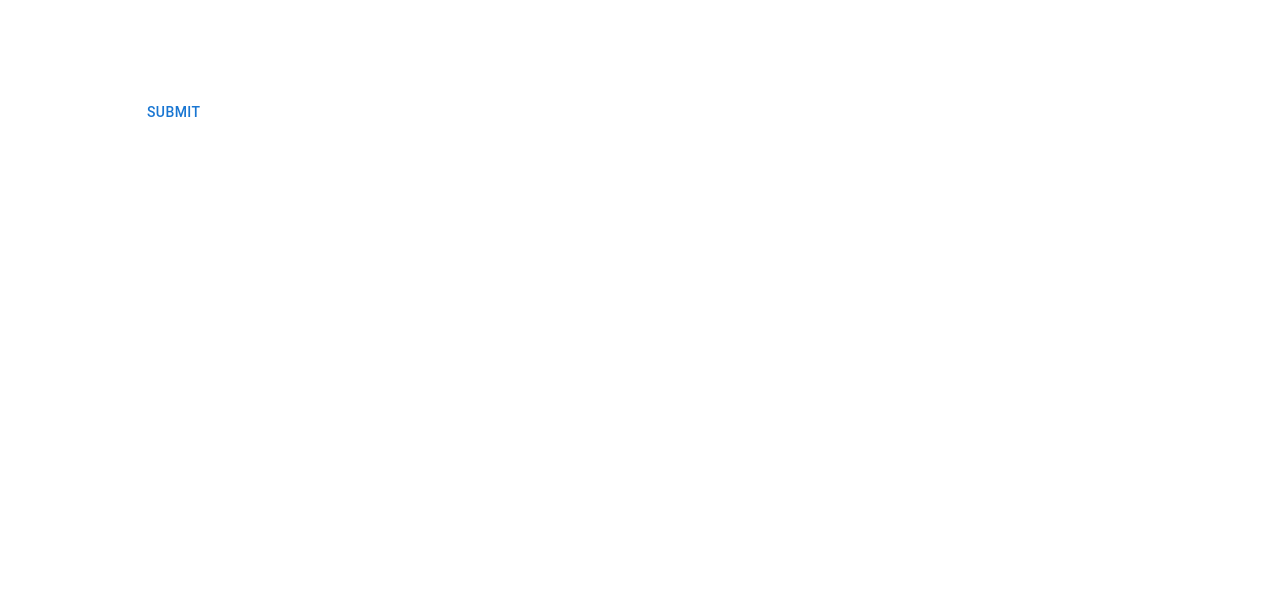
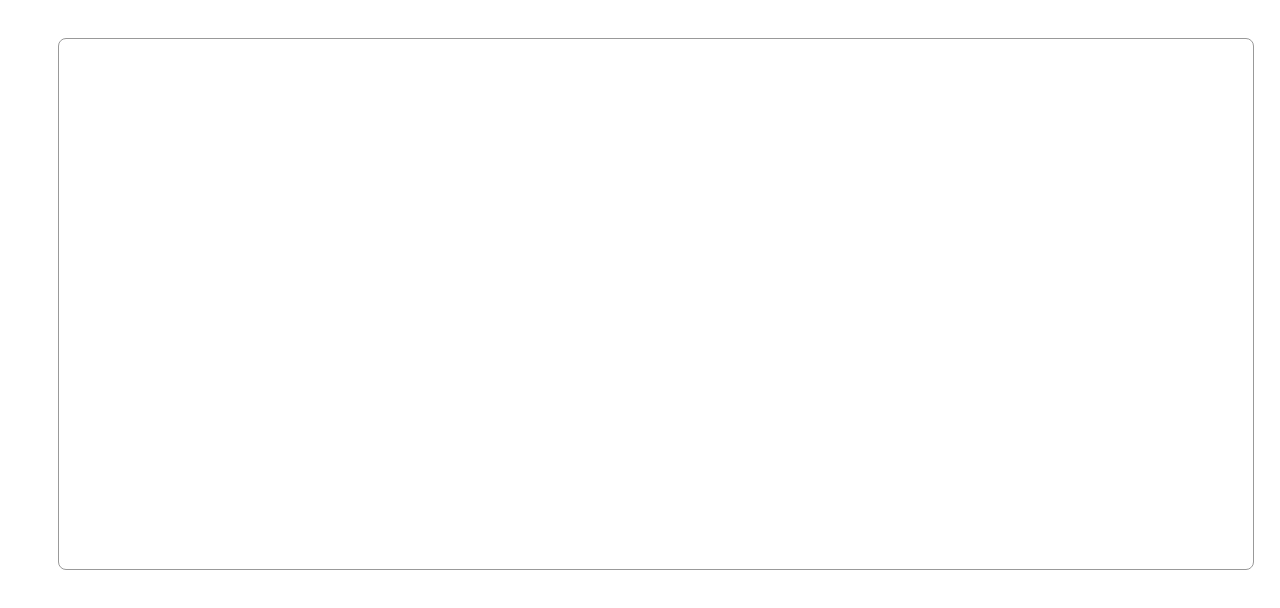
Before and after one commit to Meruem117/ts-tool, a React (Vite) app: page / in a window 1280 px wide. Shown: the top 608 px of the page. Built offline with nearby package versions, Linux system fonts and the light colour scheme.

Commit message:
fix draft error

```diff
--- a/index.html
+++ b/index.html
@@ -10,6 +10,8 @@
 
 <body>
     <div id="root"></div>
+    <!-- fix draft.js global is not defined -->
+    <script>const global = globalThis;</script>
     <script type="module" src="/src/main.tsx"></script>
 </body>
 
--- a/src/App.tsx
+++ b/src/App.tsx
@@ -1,13 +1,8 @@
 import React, { useState } from 'react'
-import { Box, Button } from '@mui/material'
-import { Editor, EditorState } from 'draft-js'
-import 'draft-js/dist/Draft.css'
+import Snippet from './pages/snippet'
 import './App.css'
 
-function App() {
-    const [editorState, setEditorState] = React.useState(() =>
-        EditorState.createEmpty()
-    )
+function App(): React.ReactElement {
     const [code, setCode] = useState<string>('')
     const [str, setStr] = useState<string>('')
 
@@ -23,10 +18,7 @@ function App() {
 
     return (
         <div className="App">
-            <Box sx={{ p: 5, display: 'flex', gap: 5 }}>
-                <Editor editorState={editorState} onChange={setEditorState} />
-                <Button sx={{ mt: 2 }} onClick={submit}>Submit</Button>
-            </Box>
+            <Snippet />
         </div>
     )
 }
--- /dev/null
+++ b/src/pages/snippet/index.module.css
@@ -0,0 +1,7 @@
+.editor {
+    width: 100%;
+    height: 500px;
+    padding: 15px;
+    border: 1px solid #999;
+    border-radius: 8px;
+}
--- a/src/pages/snippet/index.tsx
+++ b/src/pages/snippet/index.tsx
@@ -1,8 +1,17 @@
-import React from 'react'
+import React, { useState } from 'react'
+import { Editor, EditorState } from 'draft-js'
+import 'draft-js/dist/Draft.css'
+import style from './index.module.css'
 
 const Snippet: React.FC = () => {
+    const [editorState, setEditorState] = useState(() =>
+        EditorState.createEmpty()
+    )
+
     return (
-        <div>Snippet</div>
+        <div className={style.editor}>
+            <Editor editorState={editorState} onChange={setEditorState} />
+        </div>
     )
 }
 
```
